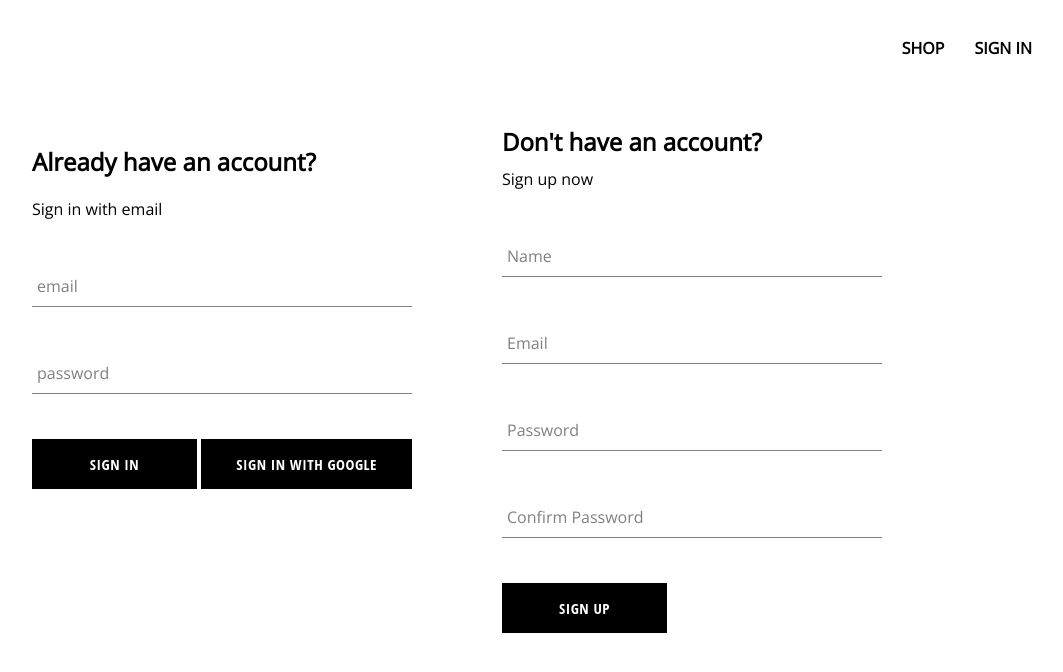
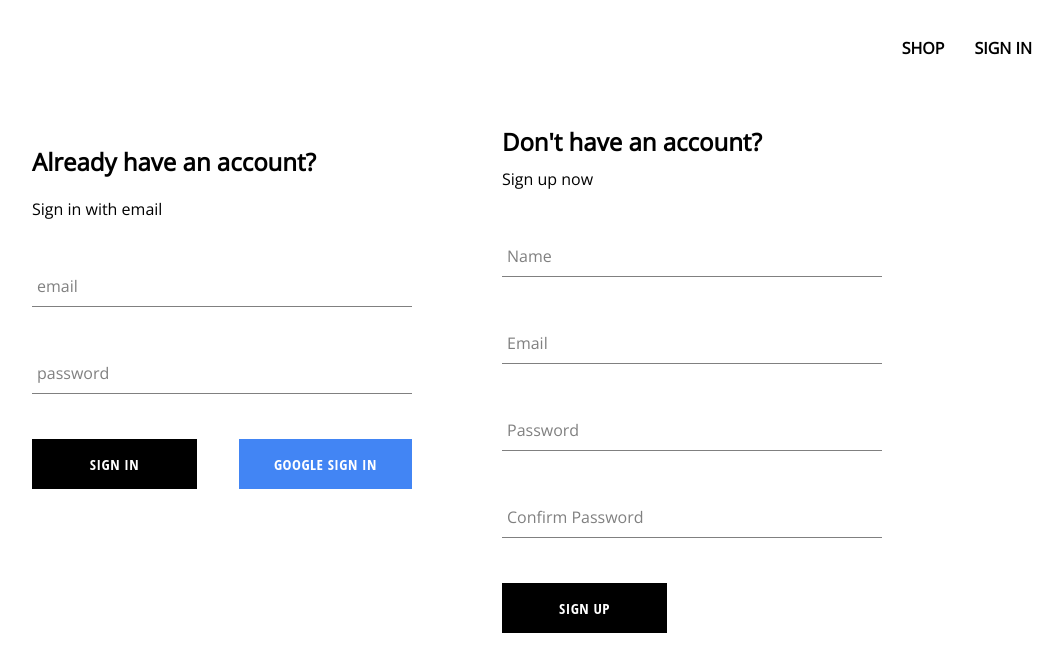
Before and after one commit to venkatexh/react-ecommerce-site, a React (Create React App) app: page /signin in a window 1280 px wide. Shown: the top 672 px of the page, without its empty margins (183-1246 px from the left). Built offline with nearby package versions, Linux system fonts and the light colour scheme; no server answers.

Commit message:
correct google sign in button css

```diff
--- a/src/components/custom-button/custom-button.component.jsx
+++ b/src/components/custom-button/custom-button.component.jsx
@@ -2,7 +2,7 @@ import React from 'react'
 import './custom-button.styles.scss'
 
 const CustomButton = ({children, isGoogleSignIn, ...otherProps}) => (
-	<button className={`${isGoogleSignIn ? 'google-sigin' : ''} custom-button`} {...otherProps}>
+	<button className={`${isGoogleSignIn ? 'google-signin' : ''} custom-button`} {...otherProps}>
 		{children}
 	</button>
 )
--- a/src/components/signin/signin.component.jsx
+++ b/src/components/signin/signin.component.jsx
@@ -48,7 +48,7 @@ class SignIn  extends React.Component {
 
 					<div className='buttons'>
 						<CustomButton type='submit'>Sign in</CustomButton>
-						<CustomButton onClick={signInWithGoogle} isGoogleSignIn={true}>Sign in with Google
+						<CustomButton type='button' onClick={signInWithGoogle} isGoogleSignIn>Google Sign in
 						</CustomButton>
 					</div>
 
```
Also changed, not shown: src/components/custom-button/custom-button.styles.scss (+5 -5 lines), 1 other file (tests, documents, lock files or other folders).
